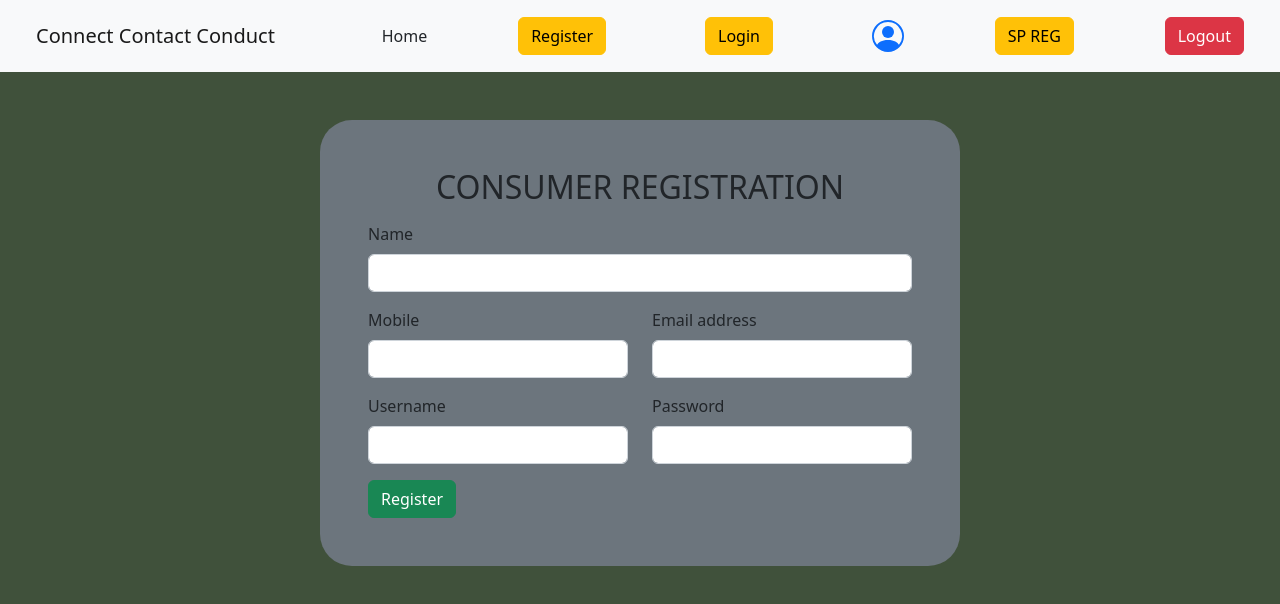
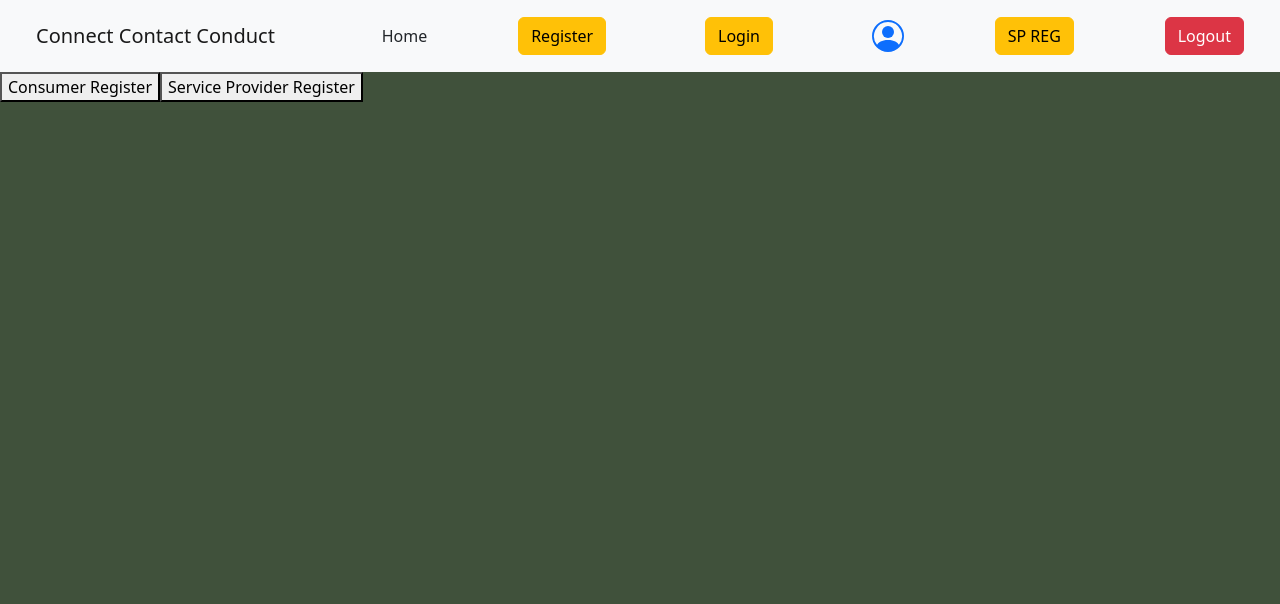
Before and after one commit to parag-n/backend-spring-boot-threec, a React (Create React App) app in the folder threec-ui/: page /register in a window 1280 px wide. Shown: the top 604 px of the page. Built offline with nearby package versions, Linux system fonts and the light colour scheme.

Commit message:
register

```diff
--- a/threec-ui/src/ThreeC.js
+++ b/threec-ui/src/ThreeC.js
@@ -6,10 +6,10 @@ import Login from "./components/Login";
 import TCMyAccount from "./components/TCMyAccount";
 import TCNavbar from "./components/TCNavbar";
 import TCCAddPost from "./components/TCCAddPost";
-import TCCRegister from "./components/TCCRegister";
+import Register from "./components/Register";
 import TCReduxStore from "./components/TCReduxStore"
 import { useState } from "react";
-import TCSRegister from "./components/TCSRegister";
+
 
 export default function ThreeC() {
 
@@ -32,7 +32,7 @@ export default function ThreeC() {
 
                         <Route path="/" element={<TCHome />}></Route>
 
-                        <Route path="/register" element={<TCCRegister />}></Route>
+                        <Route path="/register" element={<Register />}></Route>
 
                         <Route path="/login" element={<Login />}></Route>
 
@@ -40,7 +40,6 @@ export default function ThreeC() {
 
                         <Route path="/newpost" element={<TCCAddPost />}></Route>
 
-                        <Route path="/spregister" element={<TCSRegister/>}></Route>
 
                         <Route path="*" element={<TCHome/>}></Route>
                     </Routes>
--- /dev/null
+++ b/threec-ui/src/components/Register.js
@@ -0,0 +1,27 @@
+import { useState } from 'react';
+import TCCRegister from './TCCRegister';
+import TCSRegister from './TCSRegister';
+
+export default function Register() {
+  const [showConsumerForm, setShowConsumerForm] = useState(false);
+  const [showServiceProviderForm, setShowServiceProviderForm] = useState(false);
+
+  const handleConsumerClick = () => {
+    setShowConsumerForm(true);
+    setShowServiceProviderForm(false);
+  };
+
+  const handleServiceProviderClick = () => {
+    setShowConsumerForm(false);
+    setShowServiceProviderForm(true);
+  };
+
+  return (
+    <div>
+      <button onClick={handleConsumerClick}>Consumer Register</button>
+      <button onClick={handleServiceProviderClick}>Service Provider Register</button>
+      {showConsumerForm && <TCCRegister />}
+      {showServiceProviderForm && <TCSRegister />}
+    </div>
+  );
+}
```
